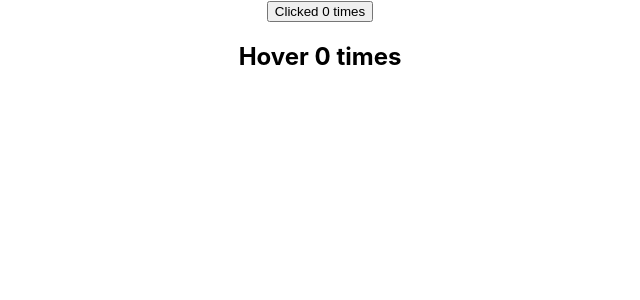
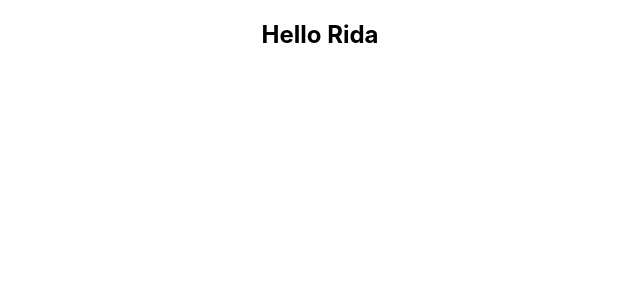
Before and after one commit to Rida4142/React-learning, a React (Create React App) app: page / in a window 1280 px wide. Shown: the top 300 px of the page, without its empty margins (320-960 px from the left). Built offline with nearby package versions, Linux system fonts and the light colour scheme.

Commit message:
Context in react

```diff
--- a/src/App.js
+++ b/src/App.js
@@ -24,12 +24,19 @@ import ErrorBoundary from './components/ErrorBoundary.js';
 import ClickCounter from './components/ClickCounter.js';
 import HoverCounter from './components/HoverCounter.js';
 import RenderCounter from './components/RenderCounter.js';
+import ComponentC from './components/ComponentC.js';
+import { UserProvider } from './components/userContext.js';
 
 function App() {
 
   return (
     <div className="App">
-       <RenderCounter render={(count,countIncrement)=>(
+      <UserProvider value="Rida">
+        <ComponentC />
+      </UserProvider>
+
+
+       {/* <RenderCounter render={(count,countIncrement)=>(
           <ClickCounter count={count} countIncrement={countIncrement} />
        )
        }
@@ -39,7 +46,7 @@ function App() {
        )
        }
       />
-
+      */}
        {/* <ErrorBoundary>
         <Hero heroname={'Batman'}/>
       <Hero heroname={'Spiderman'} />
--- /dev/null
+++ b/src/components/ComponentC.js
@@ -0,0 +1,11 @@
+import React, { Component } from 'react'
+import ComponentE from './ComponentE'
+export class ComponentC extends Component {
+  render() {
+    return (
+      <ComponentE />
+    )
+  }
+}
+
+export default ComponentC
--- /dev/null
+++ b/src/components/ComponentE.js
@@ -0,0 +1,12 @@
+import React, { Component } from 'react'
+import ComponentF from './ComponentF'
+
+export class ComponentE extends Component {
+  render() {
+    return (
+      <ComponentF />
+    )
+  }
+}
+
+export default ComponentE
--- /dev/null
+++ b/src/components/ComponentF.js
@@ -0,0 +1,17 @@
+import React, { Component } from 'react'
+import { UserConsumer } from './userContext'
+export class ComponentF extends Component {
+  render() {
+    return (
+      <UserConsumer>
+        {
+            username=>{
+               return <h2>Hello {username}</h2>
+            }
+        }
+      </UserConsumer>
+    )
+  }
+}
+
+export default ComponentF
--- /dev/null
+++ b/src/components/userContext.js
@@ -0,0 +1,8 @@
+import React from "react";
+
+const UserContext=React.createContext()
+
+const UserProvider=UserContext.Provider
+const UserConsumer=UserContext.Consumer
+
+export {UserProvider,UserConsumer}
```
